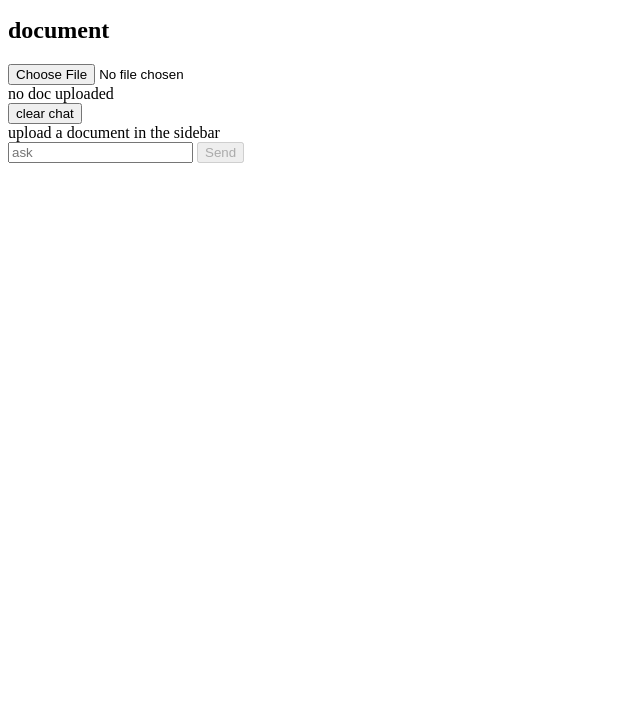
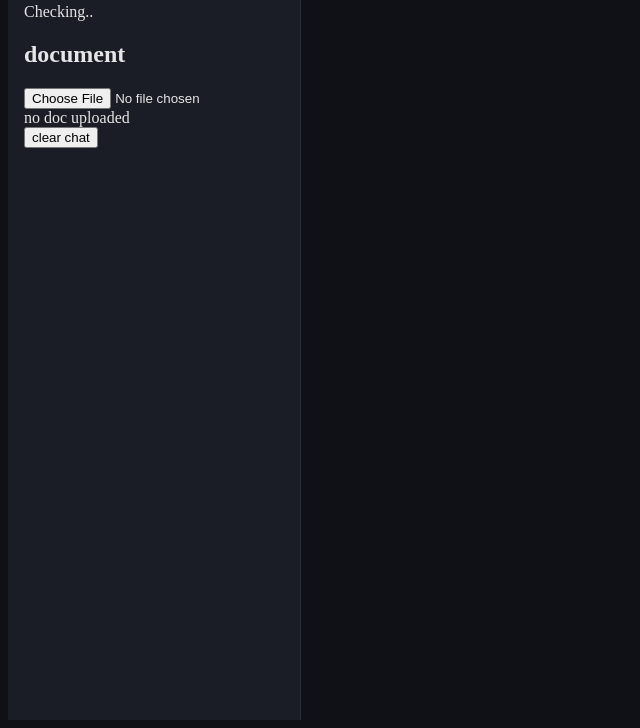
Before and after one commit to anirudh12032008/chatwithfile, a plain HTML site: page index.html in a window 1280 px wide. Shown: the part 88-816 px from the top of the page, without its empty margins (0-640 px from the left). Drawn offline with Linux system fonts and the light colour scheme; no server answers.

Commit message:
added a little css

```diff
--- a/index.html
+++ b/index.html
@@ -4,6 +4,30 @@
     <meta charset="UTF-8">
     <meta name="viewport" content="width=device-width, initial-scale=1.0">
     <title>chat with your notes</title>
+
+
+    <style>
+        :root {
+            --bg: #0f1116;
+            --bg2: #1a1d26;
+            --border: #2a2e3c;
+            --text: #e6e6e6;
+            --dim: #9aa0ab;
+            --accent: #e8703a;
+        }
+        body{
+            background: var(--bg);
+            color: var(--text);
+            display: flex; height: 100vh
+        }
+        aside {
+            width: 260px;
+            background: var(--bg2);
+            border-right: 1px solid var(--border);
+            padding: 1rem;
+            flex-shrink: 0;
+        }
+    </style>
 </head>
 <body>
     <aside>
```
